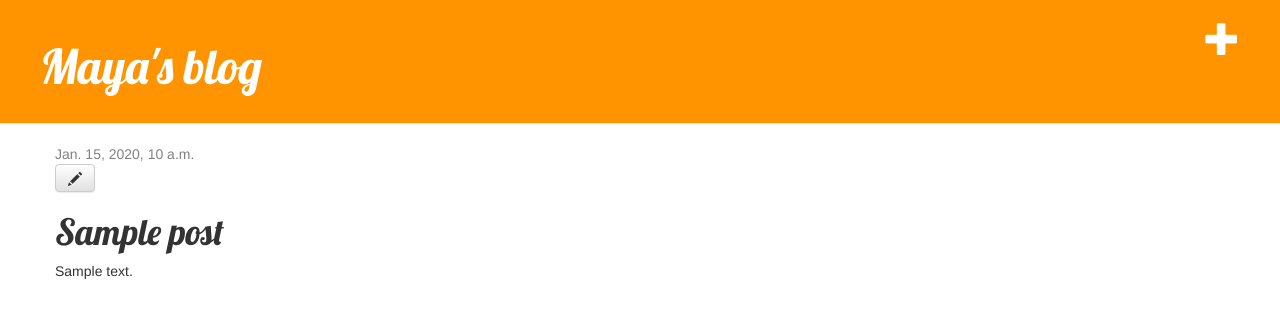
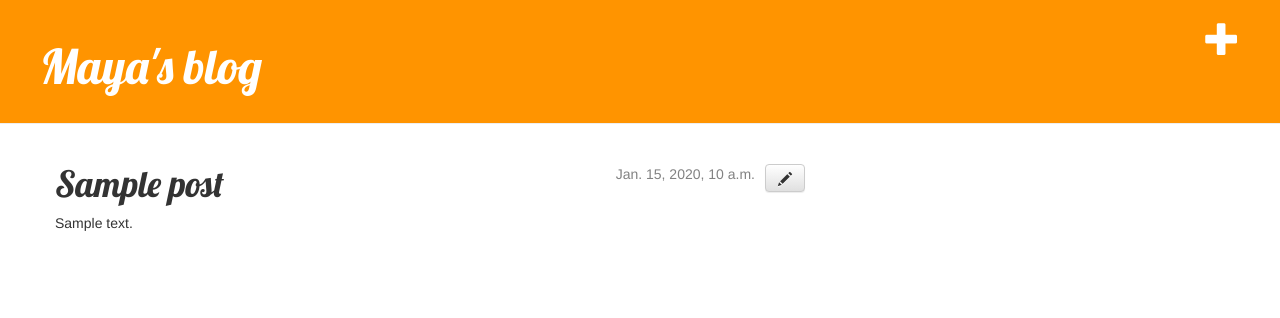
Before and after one commit to gibbsmaya/my-first-blog, a Django app: page /post/1/ in a window 1280 px wide. Shown: the top 318 px of the page. Run offline with Django 3.2, Linux system fonts and the light colour scheme; a user stored in the database is signed in; tables that the repository leaves empty hold one stand-in row (values such as "Sample post"); some libraries are stand-ins or nearby versions.

Commit message:
Updated css for edit button and date on blog post.

```diff
--- a/blog/static/css/blog.css
+++ b/blog/static/css/blog.css
@@ -20,6 +20,8 @@ h1, h2, h3, h4 {
 
 .date {
     color: #828282;
+    float: right;
+    margin-right: 10px;
 }
 
 .save {
@@ -44,3 +46,7 @@ h1, h2, h3, h4 {
 .post h1 a, .post h1 a:visited {
     color: #000000;
 }
+
+.btn {
+    float: right;
+}
--- a/blog/templates/blog/post_detail.html
+++ b/blog/templates/blog/post_detail.html
@@ -2,14 +2,14 @@
 
 {% block content %}
   <div class="post">
+    {% if user.is_authenticated %}
+      <a class="btn btn-default" href="{% url 'post_edit' pk=post.pk %}"><span class="glyphicon glyphicon-pencil"></span></a>
+    {% endif %}
     {% if post.published_date %}
       <div class="date">
         {{ post.published_date }}
       </div>
     {% endif %}
-    {% if user.is_authenticated %}
-      <a class="btn btn-default" href="{% url 'post_edit' pk=post.pk %}"><span class="glyphicon glyphicon-pencil"></span></a>
-    {% endif %}
     <h1>{{ post.title }}</h1>
     <p>{{ post.text|linebreaksbr }}</p>
   </div>
```
